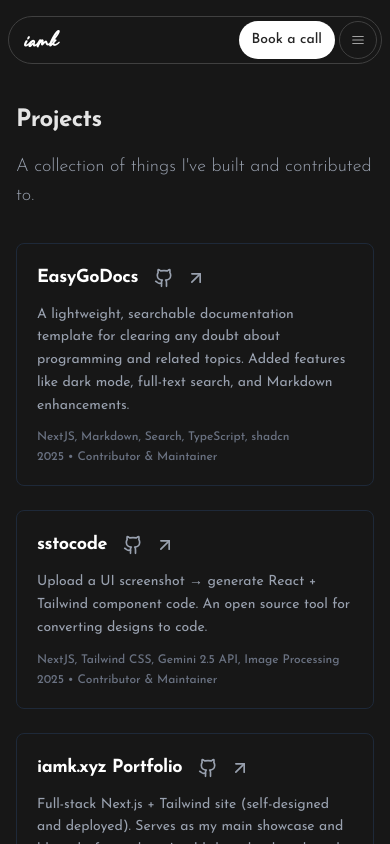
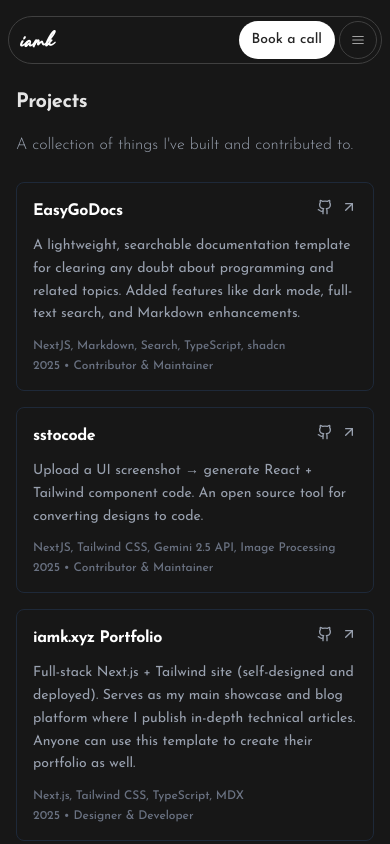
Before and after one commit to KOUSTAV2409/myportfolio, a Next.js app: page /projects in a window 390 px wide. Shown: the top 844 px of the page. Built offline with nearby package versions, Linux system fonts and the light colour scheme; no server answers.

Commit message:
fixed responsiveness

```diff
--- a/src/app/blog/page.tsx
+++ b/src/app/blog/page.tsx
@@ -7,7 +7,7 @@ import { getAllPosts, Post } from '@/lib/hashnode'
 
 function BlogProfileSection() {
   return (
-    <div className="w-full max-w-2xl mx-auto pt-10 px-4 sm:px-6 lg:px-8">
+    <div className="w-full max-w-2xl mx-auto pt-6 sm:pt-10 px-4 sm:px-6">
       {/* Profile */}
       <div className="flex items-center gap-x-3">
         <div className="shrink-0">
@@ -85,7 +85,7 @@ export default function BlogPage() {
   return (
     <div className="dark:bg-neutral-900">
       <BlogProfileSection />
-      <div className="w-full max-w-2xl mx-auto px-4 sm:px-6 lg:px-8">
+      <div className="w-full max-w-2xl mx-auto px-4 sm:px-6">
         {/* Articles section */}
         <div className="mt-10 sm:mt-14">
           <h2 className="mb-5 font-medium text-gray-800 dark:text-neutral-200">
--- a/src/app/page.tsx
+++ b/src/app/page.tsx
@@ -11,7 +11,7 @@ export default function Home() {
   return (
     <div className="dark:bg-neutral-900">
       <ProfileSection />
-      <div className="w-full max-w-2xl mx-auto px-4 sm:px-6 lg:px-8">
+      <div className="w-full max-w-2xl mx-auto px-4 sm:px-6">
         <ProjectsSection />
         <TestimonialsSection />
         <SkillsSection />
--- a/src/app/projects/page.tsx
+++ b/src/app/projects/page.tsx
@@ -4,10 +4,10 @@ import { PROJECTS } from '../data'
 
 function ProjectCard({ project }: { project: any }) {
   return (
-    <div className="p-5 border border-gray-200 dark:border-gray-800 rounded-lg hover:border-gray-300 dark:hover:border-gray-700 transition-colors space-y-3">
-      <div className="flex items-center gap-4">
-        <h3 className="text-lg font-bold tracking-tight">{project.name}</h3>
-        <div className="flex items-center gap-3">
+    <div className="p-4 sm:p-5 border border-gray-200 dark:border-gray-800 rounded-lg hover:border-gray-300 dark:hover:border-gray-700 transition-colors space-y-3">
+      <div className="flex items-start sm:items-center gap-3 sm:gap-4">
+        <h3 className="text-base sm:text-lg font-bold tracking-tight flex-1">{project.name}</h3>
+        <div className="flex items-center gap-2 sm:gap-3 shrink-0">
           {project.github && (
             <a
               href={project.github}
@@ -15,7 +15,7 @@ function ProjectCard({ project }: { project: any }) {
               rel="noopener noreferrer"
               className="text-gray-400 hover:text-black dark:hover:text-white transition-colors"
             >
-              <Github className="w-5 h-5" />
+              <Github className="w-4 h-4 sm:w-5 sm:h-5" />
             </a>
           )}
           {project.link && project.link !== '#' && (
@@ -25,7 +25,7 @@ function ProjectCard({ project }: { project: any }) {
               rel="noopener noreferrer"
               className="text-gray-400 hover:text-black dark:hover:text-white transition-colors"
             >
-              <ArrowUpRight className="w-5 h-5" />
+              <ArrowUpRight className="w-4 h-4 sm:w-5 sm:h-5" />
             </a>
           )}
         </div>
@@ -50,15 +50,15 @@ function ProjectCard({ project }: { project: any }) {
 export default function ProjectsPage() {
   return (
     <div className="dark:bg-neutral-900">
-      <div className="w-full max-w-2xl mx-auto pt-10 px-4 sm:px-6 lg:px-8">
-        <div className="space-y-4 mb-8">
-          <h1 className="text-2xl md:text-3xl font-bold tracking-tight text-gray-800 dark:text-neutral-200">Projects</h1>
-          <p className="text-lg text-gray-600 dark:text-gray-400 leading-relaxed font-light">
+      <div className="w-full max-w-2xl mx-auto pt-6 sm:pt-10 px-4 sm:px-6">
+        <div className="space-y-4 mb-6 sm:mb-8">
+          <h1 className="text-xl sm:text-2xl md:text-3xl font-bold tracking-tight text-gray-800 dark:text-neutral-200">Projects</h1>
+          <p className="text-base sm:text-lg text-gray-600 dark:text-gray-400 leading-relaxed font-light">
             A collection of things I've built and contributed to.
           </p>
         </div>
 
-        <div className="grid gap-6 md:grid-cols-2">
+        <div className="grid gap-4 sm:gap-6 grid-cols-1 sm:grid-cols-2">
           {PROJECTS.map((project) => (
             <ProjectCard key={project.id} project={project} />
           ))}
--- a/src/components/BlogPost.tsx
+++ b/src/components/BlogPost.tsx
@@ -12,7 +12,7 @@ export function BlogPost({ post }: BlogPostProps) {
 
   return (
     <div className="dark:bg-neutral-900">
-      <div className="w-full max-w-2xl mx-auto pt-10 px-4 sm:px-6 lg:px-8">
+      <div className="w-full max-w-2xl mx-auto pt-6 sm:pt-10 px-4 sm:px-6">
         {/* Back Button */}
         <div className="mb-10">
           <Link
@@ -36,7 +36,7 @@ export function BlogPost({ post }: BlogPostProps) {
             })}
           </p>
 
-          <h1 className="font-medium text-gray-800 dark:text-neutral-200 mb-4 text-xl leading-tight">
+          <h1 className="font-medium text-gray-800 dark:text-neutral-200 mb-4 text-lg sm:text-xl leading-tight">
             {post.title}
           </h1>
 
--- a/src/components/Header.tsx
+++ b/src/components/Header.tsx
@@ -10,7 +10,7 @@ export default function Header() {
 
   return (
     <header className="sticky top-0 inset-x-0 flex flex-wrap md:justify-start md:flex-nowrap z-50 w-full text-sm">
-      <nav className="mt-4 relative max-w-2xl w-full bg-white border border-gray-200 rounded-[24px] mx-2 flex flex-wrap md:flex-nowrap items-center justify-between p-1 ps-4 md:py-0 sm:mx-auto dark:bg-neutral-900 dark:border-neutral-700">
+      <nav className="mt-4 relative max-w-2xl w-full bg-white border border-gray-200 rounded-[24px] mx-2 flex flex-wrap md:flex-nowrap items-center justify-between p-1 ps-3 sm:ps-4 md:py-0 sm:mx-auto dark:bg-neutral-900 dark:border-neutral-700">
         <div className="flex items-center">
           {/* Logo */}
           <Link
--- a/src/components/ProfileSection.tsx
+++ b/src/components/ProfileSection.tsx
@@ -3,12 +3,12 @@ import { EMAIL, SOCIAL_LINKS } from '@/app/data'
 
 export default function ProfileSection() {
   return (
-    <div className="w-full max-w-2xl mx-auto pt-10 px-4 sm:px-6 lg:px-8">
+    <div className="w-full max-w-2xl mx-auto pt-6 sm:pt-10 px-4 sm:px-6">
       {/* Profile */}
       <div className="flex items-center gap-x-3">
         <div className="shrink-0">
           <Image
-            className="shrink-0 size-16 rounded-full"
+            className="shrink-0 size-12 sm:size-16 rounded-full"
             src="https://images.unsplash.com/photo-1510706019500-d23a509eecd4?q=80&w=2667&auto=format&fit=facearea&facepad=3&w=320&h=320&q=80&ixlib=rb-4.0.3&ixid=M3wxMjA3fDB8MHxwaG90by1wYWdlfHx8fGVufDB8fHx8fA%3D%3D"
             alt="Avatar"
             width={64}
@@ -17,7 +17,7 @@ export default function ProfileSection() {
         </div>
 
         <div className="grow">
-          <h1 className="text-lg font-medium text-gray-800 dark:text-neutral-200">
+          <h1 className="text-base sm:text-lg font-medium text-gray-800 dark:text-neutral-200">
             Koustav Ganguly
           </h1>
           <p className="text-sm text-gray-600 dark:text-neutral-400">
--- a/src/components/ui/floating-cta.tsx
+++ b/src/components/ui/floating-cta.tsx
@@ -23,12 +23,12 @@ export function FloatingCTA() {
           initial={{ opacity: 0, scale: 0.8, y: 20 }}
           animate={{ opacity: 1, scale: 1, y: 0 }}
           exit={{ opacity: 0, scale: 0.8, y: 20 }}
-          className="fixed bottom-8 right-8 z-40"
+          className="fixed bottom-4 sm:bottom-8 right-4 sm:right-8 z-40"
         >
           <Magnetic intensity={0.4} springOptions={{ bounce: 0.2 }}>
             <a
               href="mailto:koustavganguly24@gmail.com?subject=Project Inquiry&body=Hi Koustav, I'd like to discuss a project with you."
-              className="group flex items-center gap-3 px-6 py-4 bg-black text-white dark:bg-white dark:text-black rounded-full shadow-lg hover:shadow-xl transition-all duration-300 font-medium text-sm"
+              className="group flex items-center gap-2 sm:gap-3 px-4 sm:px-6 py-3 sm:py-4 bg-black text-white dark:bg-white dark:text-black rounded-full shadow-lg hover:shadow-xl transition-all duration-300 font-medium text-xs sm:text-sm"
               data-cursor-hover
             >
               <span>Work with me</span>
```
